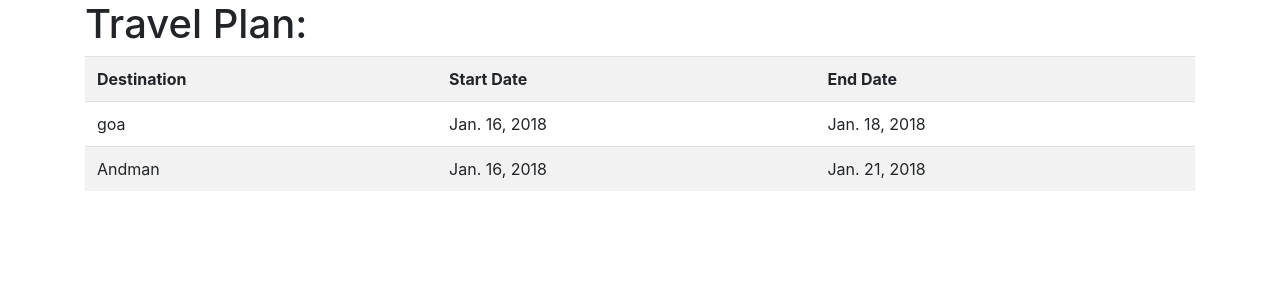
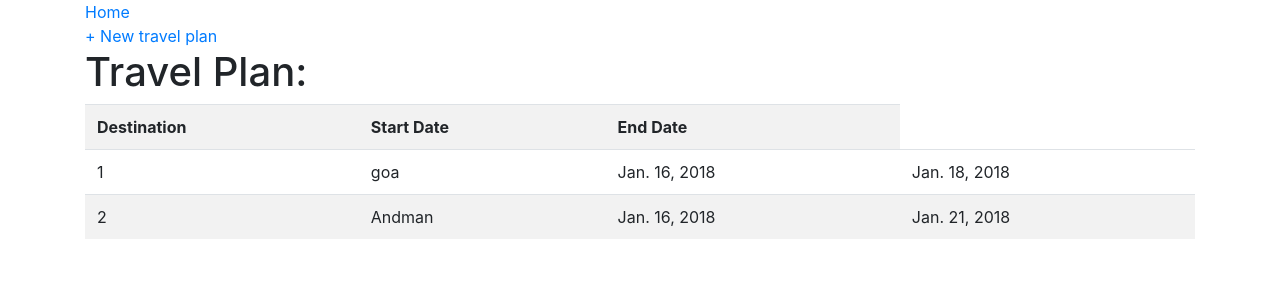
Before and after one commit to shubhangini-tripathy/travel_planner, a Django app: page / in a window 1280 px wide. Shown: the top 300 px of the page. Run offline with Django 3.2, Linux system fonts and the light colour scheme; data comes from the database, SQL or seed files in the repository; some libraries are stand-ins or nearby versions.

Commit message:
Develop page to create new travel plan.

```diff
--- a/templates/base.html
+++ b/home/templates/base.html
@@ -8,6 +8,13 @@
   </head>
   <body>
     <div class="container">
+      <header>
+        <a href="{% url 'home' %}">Home</a>
+        <div class="nav-right">
+          <a href="{% url 'travel_new' %}">+ New travel plan</a>
+        </div>
+      </header>
+
       {% block content %}
       {% endblock content %}
     </div>
--- a/templates/travel.html
+++ b/home/templates/travel.html
@@ -9,6 +9,7 @@
 
   {% for travel in object_list %}
   <tr>
+    <td>{{travel.id}}</td>
     <td>{{travel.destination}}</td>
     <td>{{travel.start_date}}</td>
     <td>{{travel.end_date}}</td>
--- a/home/urls.py
+++ b/home/urls.py
@@ -4,4 +4,7 @@ from . import views
 
 urlpatterns = [
     path('', views.HomePageView.as_view(), name='home'),
+    path('travel/<int:pk>/', views.TravelDetailView.as_view(), name='travel_detail'),
+    path('travel/new/', views.TravelCreateView.as_view(), name='travel_new'),
+
 ]
--- a/home/views.py
+++ b/home/views.py
@@ -1,7 +1,19 @@
-from django.views.generic import ListView
+from django.views.generic import ListView, DetailView
+from django.views.generic.edit import CreateView
 from .models import Travel
 
 
 class HomePageView(ListView):
     model = Travel
     template_name = 'travel.html'
+
+
+class TravelDetailView(DetailView):
+    model = Travel
+    template_name = 'travel_detail.html'
+
+
+class TravelCreateView(CreateView):
+    model = Travel
+    template_name = 'travel_new.html'
+    fields = '__all__'
```
Also changed, not shown: home/templates/travel_detail.html (added, +10 -0 lines), home/templates/travel_new.html (added, +7 -0 lines).
